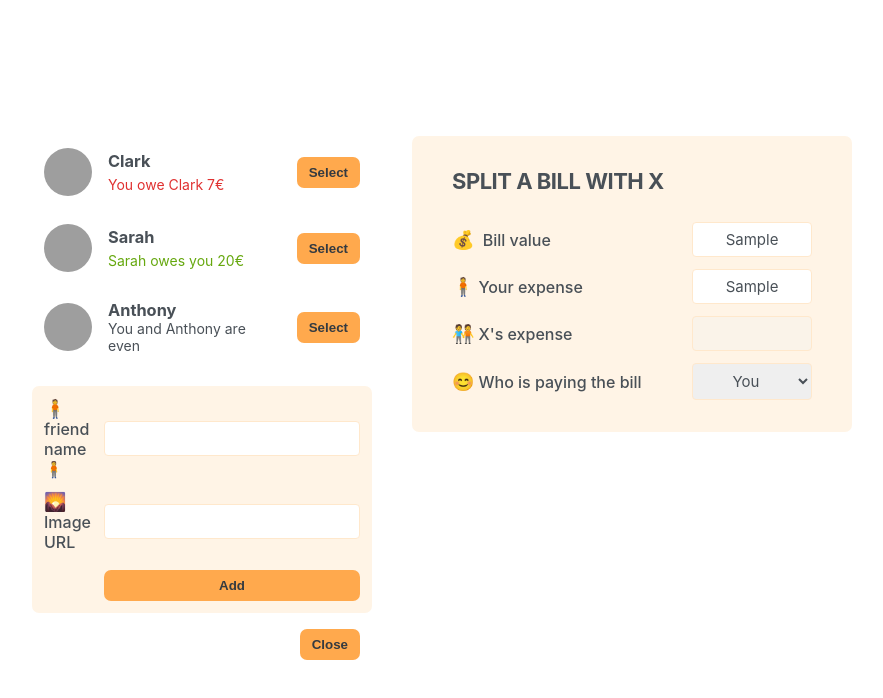
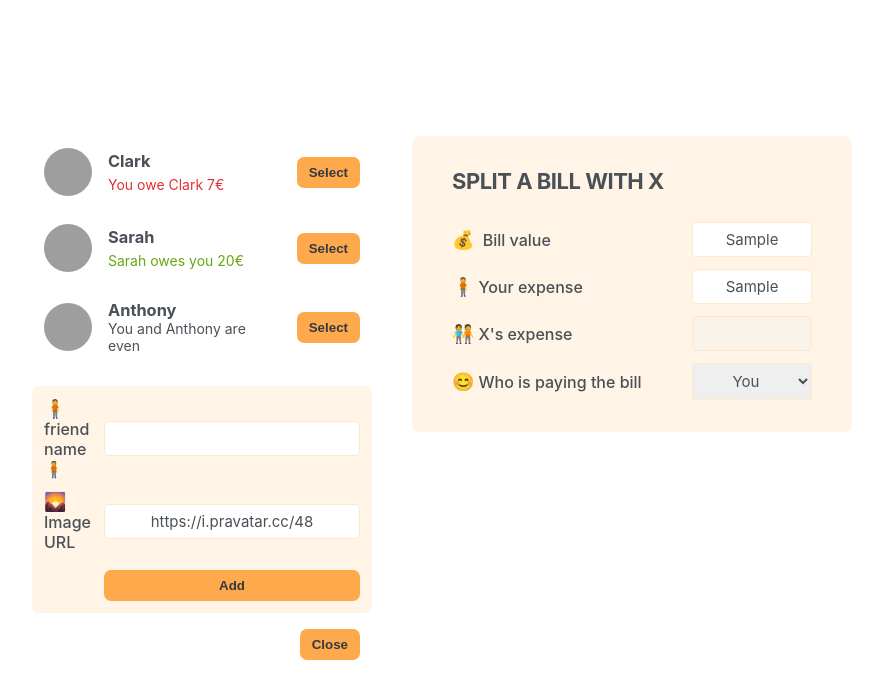
Before and after one commit to hou222/EatNSplit, a React (Create React App) app: page / in a window 1280 px wide. Both pictures are taken after typing "Sample", "Sample" into the empty fields and a click on the button "Add friend". Shown: the top 698 px of the page, without its empty margins (198-1081 px from the left). Built offline with nearby package versions, Linux system fonts and the light colour scheme; grey boxes are pictures that could not be loaded.

Commit message:
adding new friend

```diff
--- a/src/App.js
+++ b/src/App.js
@@ -22,16 +22,21 @@
 ];
 
 export default function App() {
+  const [friendList, setFriendList] = useState(initialFriends);
   const [showAddFriend, setShowAddFriend] = useState(false);
 
   function hundleShowAddFriend() {
     setShowAddFriend((show) => !show);
   }
+
+  function hundleAddFriend(friend) {
+    setFriendList((friends) => [...friends, friend]);
+  }
   return (
     <div className="app">
       <div className="sidebar">
-        <FriendList />
-        {showAddFriend && <FormAddFriend />}
+        <FriendList friends={friendList} />
+        {showAddFriend && <FormAddFriend onAddFriend={hundleAddFriend} />}
         <Button onClick={hundleShowAddFriend}>
           {showAddFriend ? "Close" : "Add friend"}
         </Button>
@@ -42,8 +47,7 @@
   );
 }
 
-function FriendList() {
-  const friends = initialFriends;
+function FriendList({ friends }) {
   return (
     <ul>
       {friends.map((friend) => (
@@ -83,14 +87,42 @@
   );
 }
 
-function FormAddFriend() {
+function FormAddFriend({ onAddFriend }) {
+  const [name, setName] = useState("");
+  const [image, setImage] = useState("https://i.pravatar.cc/48");
+
+  function hundleSubmit(e) {
+    e.preventDefault();
+
+    if (!name || !image) return;
+
+    const id = crypto.randomUUID();
+    const newFriend = {
+      id,
+      name,
+      image: `${image}?=${id}`,
+      balance: 0,
+    };
+    onAddFriend(newFriend);
+
+    setImage("https://i.pravatar.cc/48");
+    setName("");
+  }
   return (
-    <form className="form-add-friend">
+    <form className="form-add-friend" onSubmit={hundleSubmit}>
       <label>🧍friend name🧍</label>
-      <input type="text" />
+      <input
+        type="text"
+        value={name}
+        onChange={(e) => setName(e.target.value)}
+      />
 
       <label>🌄 Image URL</label>
-      <input type="text" />
+      <input
+        type="text"
+        value={image}
+        onChange={(e) => setImage(e.target.value)}
+      />
 
       <Button>Add</Button>
     </form>
```
